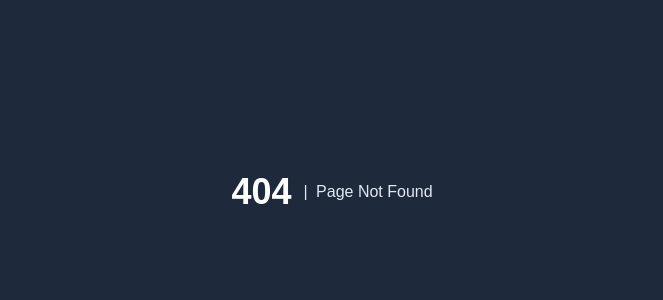
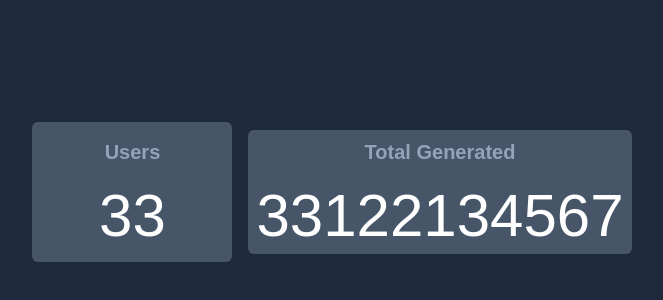
Before and after one commit to soufian200/random-nfts, a Next.js app: page /stats in a window 1280 px wide. Before the commit this address had no page. Shown: the part 208-508 px from the top of the page, without its empty margins (308-971 px from the left). Built offline with nearby package versions, Linux system fonts and the light colour scheme.

Commit message:
add stats page

```diff
--- /dev/null
+++ b/pages/stats.tsx
@@ -0,0 +1,17 @@
+import { NextPage } from "next"
+
+const Stats: NextPage = () => {
+    return <div className="bg-slate-800 h-screen w-screen" >
+        <div className="w-full h-full flex justify-center items-center text-white flex-1">
+            <div className="bg-slate-600  p-2 flex items-center justify-center flex-col  rounded-md w-[200px] h-[140px]">
+                <h1 className="text-xl font-bold mb-5 text-slate-400" >Users</h1>
+                <h1 className="text-6xl" >33</h1>
+            </div>
+            <div className="bg-slate-600 ml-4  p-2 flex items-center justify-center flex-col  rounded-md ">
+                <h1 className="text-xl font-bold mb-5 text-slate-400" >Total Generated</h1>
+                <h1 className="text-6xl" >33122134567</h1>
+            </div>
+        </div>
+    </div>
+}
+export default Stats
```
Also changed, not shown: 1 other file (tests, documents, lock files or other folders).
